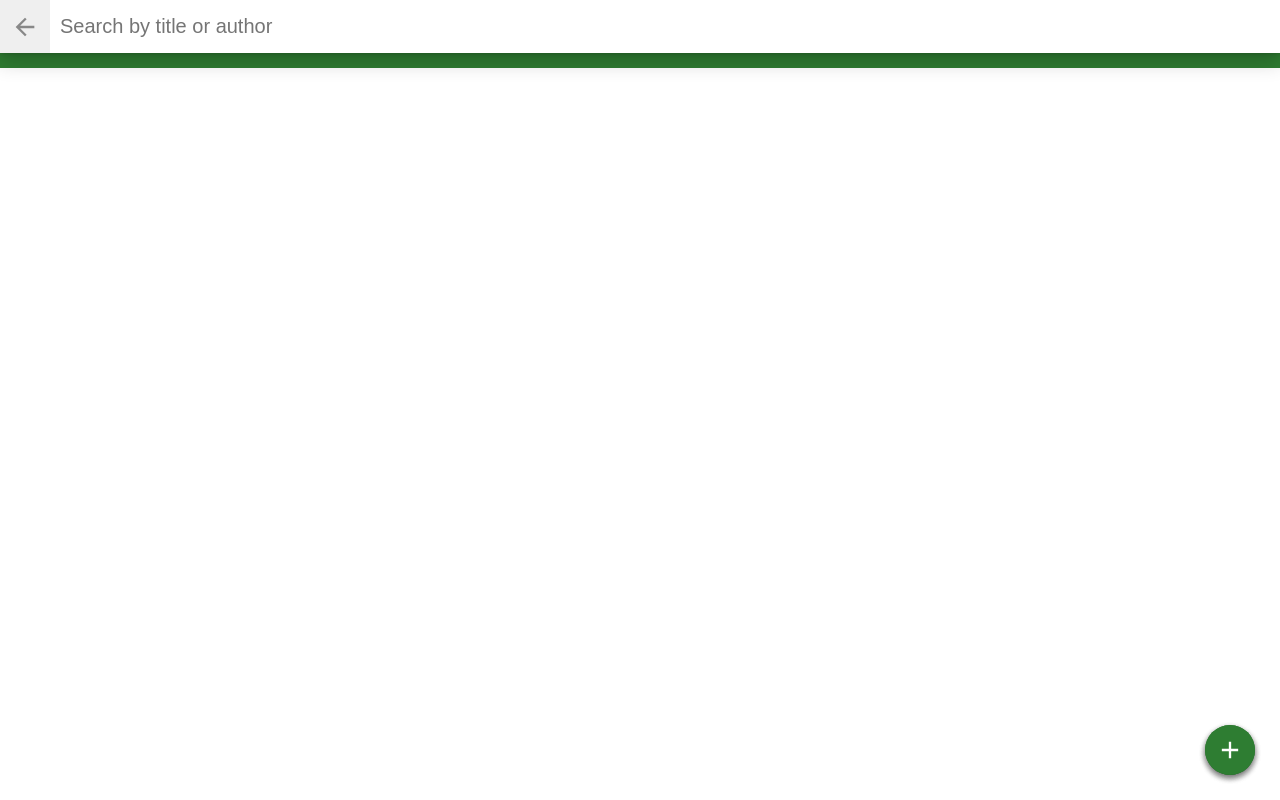
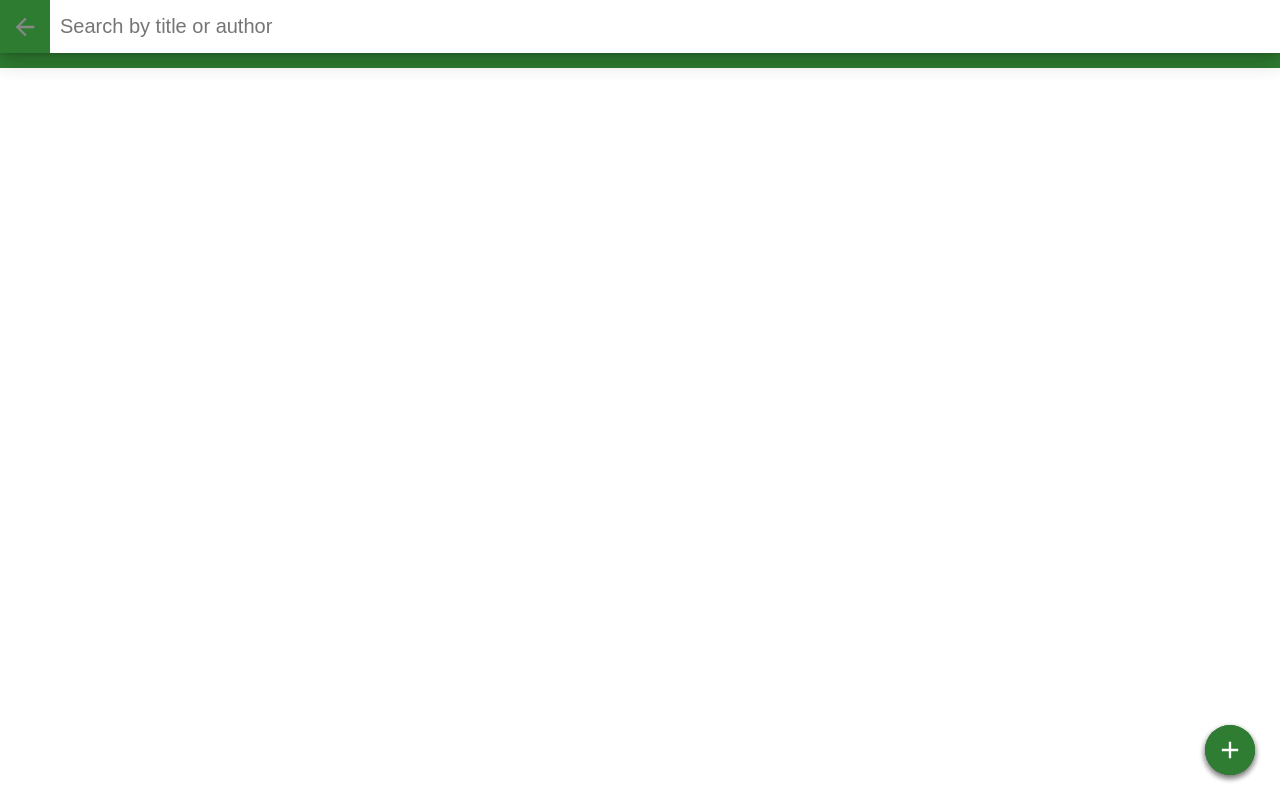
Before and after one commit to gavinkeene1/Passer-Rating-Comparison-Tool, a React (Create React App) app: page /search-books in a window 1280 px wide. Built offline with nearby package versions, Linux system fonts and the light colour scheme; no server answers; the HTML template or start-up script is replaced by a standard one.

Commit message:
Add Functionality to Return to Homepage From Search-Books

```diff
--- a/src/App.js
+++ b/src/App.js
@@ -46,14 +46,12 @@ class BooksApp extends React.Component {
               <h1>MyReads</h1>
             </div>
             <div className="open-search">
-
                 <Link
                   to='search-books'
                   class='open-search'
                 >
                 Add a book
                 </Link>
-
             </div>
           </div>
         )}
--- a/src/SearchBooks.js
+++ b/src/SearchBooks.js
@@ -1,11 +1,17 @@
 import React from 'react';
+import { Link } from 'react-router-dom';
 
 class SearchBooks extends React.Component {
     render() {
         return(
             <div className="search-books">
             <div className="search-books-bar">
-              <button className="close-search" onClick={() => this.setState({ showSearchPage: false })}>Close</button>
+              <Link
+                to='/'
+                className='close-search'
+                >
+                Close
+                </Link>
               <div className="search-books-input-wrapper">
                 {/*
                   NOTES: The search from BooksAPI is limited to a particular set of search terms.
```
